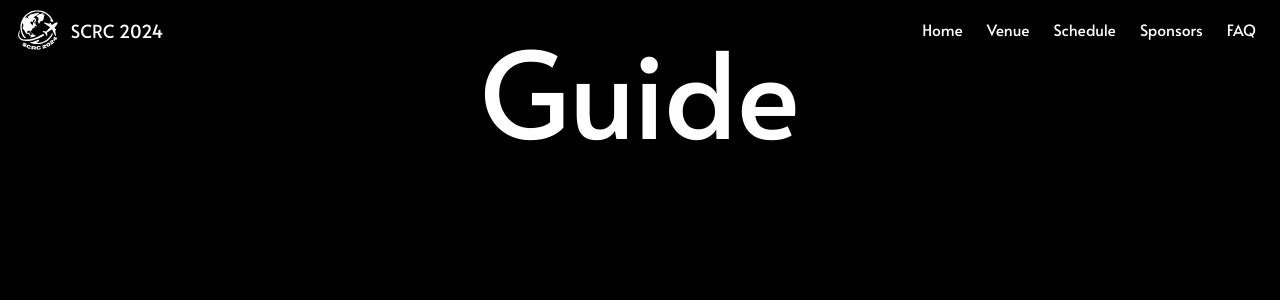
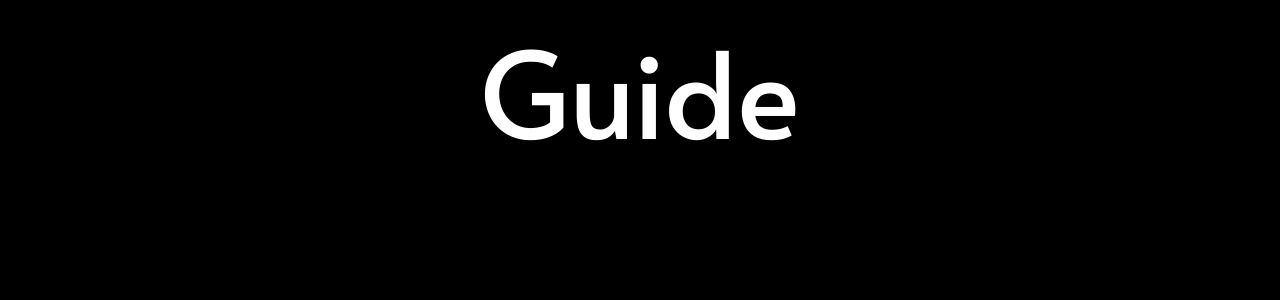
Before and after one commit to victoriaemily/SASE-SCRC, a Next.js app: page /guide in a window 1280 px wide. Shown: the top 300 px of the page. Built offline with nearby package versions, Linux system fonts and the light colour scheme.

Commit message:
Removed navbar from Guide page

```diff
--- a/src/pages/_app.js
+++ b/src/pages/_app.js
@@ -1,15 +1,14 @@
 import Head from "next/head";
 import "@/styles/app.css";
-import Navbar from "./components/Navbar";
+import Layout from "./components/Layout";
 
 export default function App({ Component, pageProps }) {
   return (
-    <>
-      <Head>
-        <title>SCRC 2024</title>
-      </Head>
-      <Navbar />
-      <Component {...pageProps} />
-    </>
-  );
+		<Layout>
+			<Head>
+				<title>SCRC 2024</title>
+			</Head>
+			<Component {...pageProps} />
+		</Layout>
+	);
 }
--- /dev/null
+++ b/src/pages/components/Layout.jsx
@@ -0,0 +1,10 @@
+import Navbar from "./Navbar";
+
+export default function Layout({ children }) {
+	return (
+		<>
+			{children[1].type.name !== "Guide" ? <Navbar /> : null}
+			<main>{children}</main>
+		</>
+	);
+}
```
